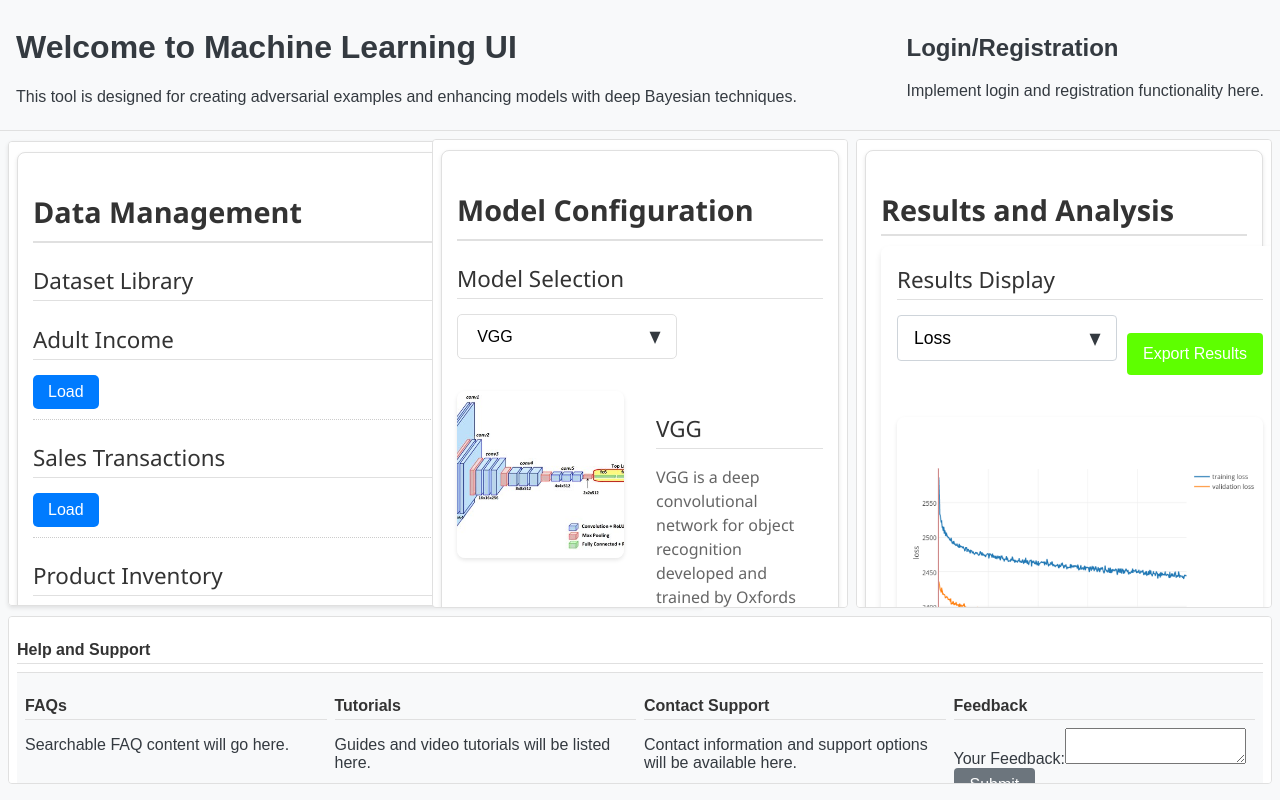
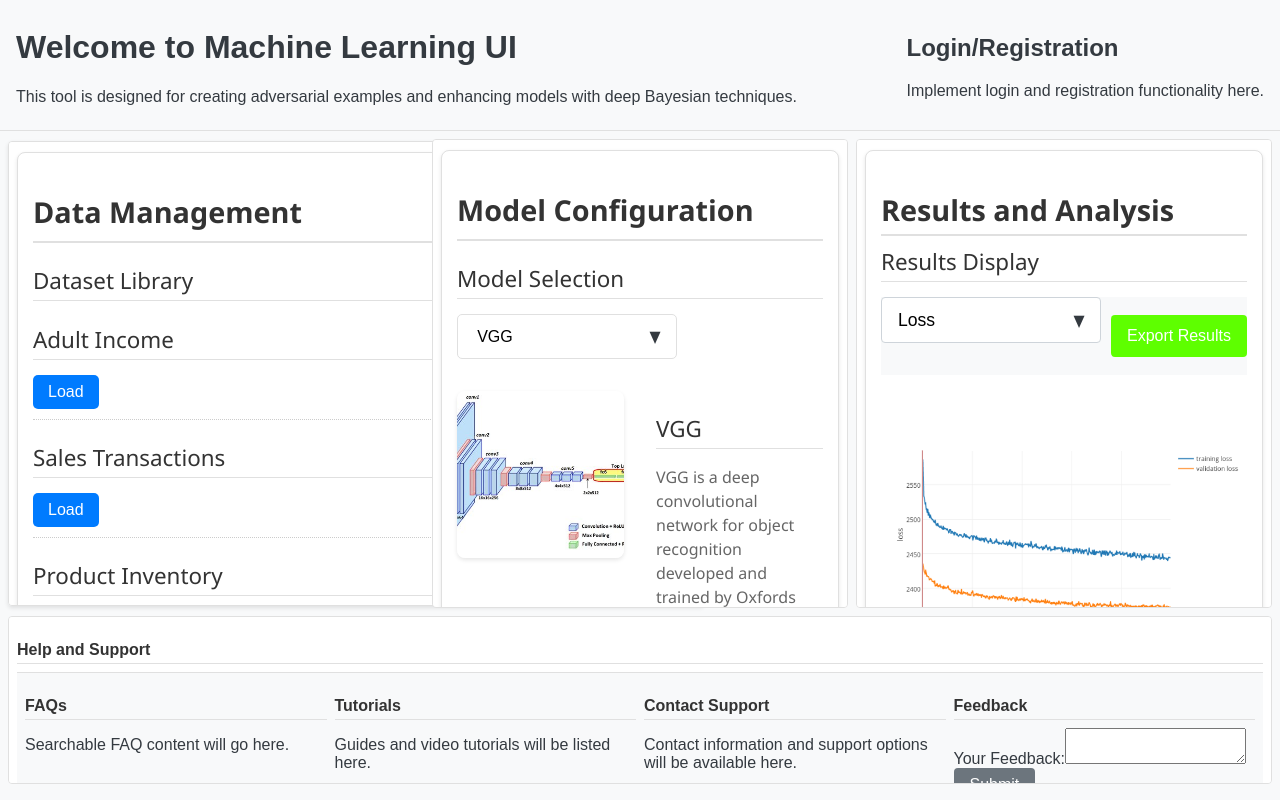
Before and after one commit to Astro-027/machine-learning-ui, a React (Create React App) app: page / in a window 1280 px wide. Built offline with nearby package versions, Linux system fonts and the light colour scheme.

Commit message:
minor tweaks to remove scrolls

```diff
--- a/src/components/styles/ModelArchitectureSettings.css
+++ b/src/components/styles/ModelArchitectureSettings.css
@@ -9,6 +9,7 @@
 .setting-item {
   display: flex;
   flex-direction: column;
+  width: 90%;
 }
 
 .setting-item label {
--- a/src/components/styles/ModelConfiguration.css
+++ b/src/components/styles/ModelConfiguration.css
@@ -7,7 +7,7 @@
     border-radius: 8px;
     padding: 15px;
     box-shadow: 0 2px 4px rgba(0, 0, 0, 0.1);
-    max-width: 900px;
+    max-width: 800px;
     margin: 2px auto;
     font-family: "Segoe UI", Tahoma, Geneva, Verdana, sans-serif; /* Modern font */
   }
--- a/src/components/styles/ResultsAndAnalysis.css
+++ b/src/components/styles/ResultsAndAnalysis.css
@@ -5,7 +5,7 @@
     border-radius: 8px;
     padding: 15px;
     box-shadow: 0 2px 4px rgba(0, 0, 0, 0.1);
-    max-width: 900px;
+    max-width: 800px;
     margin: 2px auto;
     font-family: "Segoe UI", Tahoma, Geneva, Verdana, sans-serif;
   }
--- a/src/components/styles/ResultsDisplay.css
+++ b/src/components/styles/ResultsDisplay.css
@@ -1,12 +1,11 @@
 /* ResultsDisplay.css */
 .results-display {
   background-color: #ffffff;
-  border-radius: 8px;
-  box-shadow: 0 4px 6px rgba(0, 0, 0, 0.1);
-  padding: 0.5rem 1rem 1rem; /* Reduced top padding */
+  border-radius: 0px;
+  box-shadow: none;
+  padding: 0rem; /* Reduced top padding */
   width: 100%;
   max-width: 800px;
-  margin: 0 auto;
 }
 
 .results-display h3 {
@@ -22,6 +21,8 @@
   justify-content: space-between;
   align-items: center;
   margin-bottom: 1.5rem;
+  padding: 0rem;
+  background-color: #f8f9fa;
 }
 
 .select-wrapper {
@@ -72,11 +73,11 @@
 }
 
 .graph-container {
-  margin-bottom: 1.5rem;
+  margin-bottom: 0rem;
   max-width: 100%;
   overflow: hidden;
-  border-radius: 8px;
-  box-shadow: 0 2px 4px rgba(0, 0, 0, 0.1);
+  border-radius: 0px;
+  box-shadow: none;
 }
 
 .graph-container img {
--- a/src/components/styles/StatisticsMetrics.css
+++ b/src/components/styles/StatisticsMetrics.css
@@ -1,8 +1,8 @@
 .statistics-metrics {
-    margin: 20px 0;
-    padding: 20px;
+    margin: 0px 0;
+    padding: 0px;
     border: 1px solid #CED4DA;
     border-radius: 4px;
-    width: 90%;
+    width: 80%;
     max-width: 600px;
   }
```
